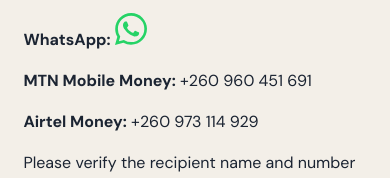
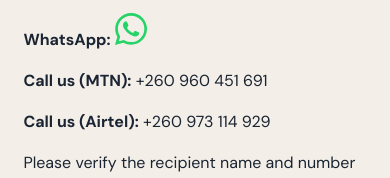
Before and after one commit to sinkzclosetsofficial/sinkzclosets, a plain HTML site: page about.html in a window 390 px wide. Shown: the part 898-1076 px from the top of the page. Drawn offline with nearby package versions, Linux system fonts and the light colour scheme.

Commit message:
Label contact phone numbers for calling

```diff
--- a/about.html
+++ b/about.html
@@ -74,11 +74,11 @@
                     </a>
                 </p>
 
-                <p><strong>MTN Mobile Money:</strong>
+                <p><strong>Call us (MTN):</strong>
                     <a href="tel:+260960451691">+260 960 451 691</a>
                 </p>
 
-                <p><strong>Airtel Money:</strong>
+                <p><strong>Call us (Airtel):</strong>
                     <a href="tel:+260973114929">+260 973 114 929</a>
                 </p>
             </div>
```
